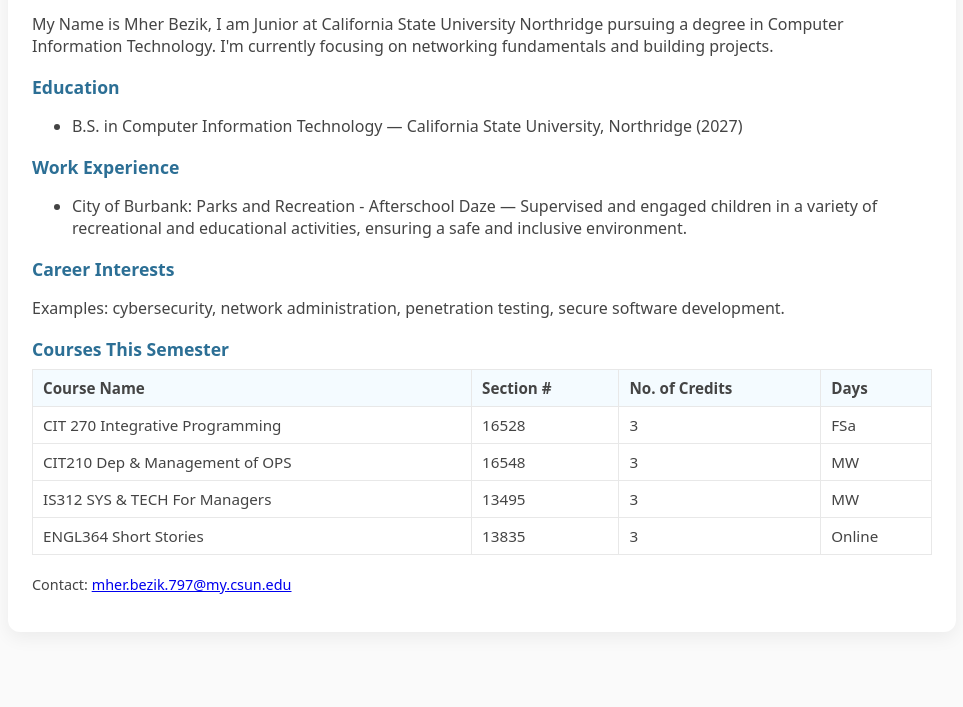
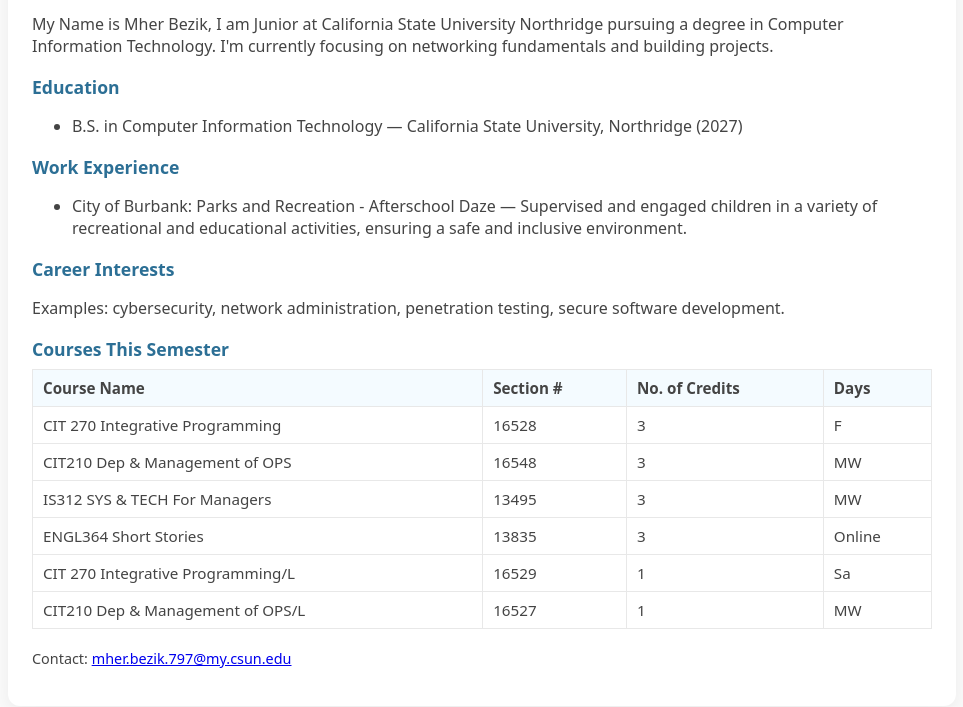
Before and after one commit to mherbezik/Lab10312, a plain HTML site: page index.html in a window 1280 px wide. Shown: the part 203-910 px from the top of the page, without its empty margins (158-1121 px from the left). Before the commit the page ends 855 px from the top, so only its background shows below. Drawn offline with Linux system fonts and the light colour scheme.

Commit message:
Update index.html 2

```diff
--- a/index.html
+++ b/index.html
@@ -55,7 +55,7 @@
             <td>CIT 270 Integrative Programming</td>
             <td>16528</td>
             <td>3</td>
-            <td>FSa</td>
+            <td>F</td>
           </tr>
           <tr>
             <td>CIT210 Dep & Management of OPS</td>
@@ -74,6 +74,18 @@
             <td>13835</td>
             <td>3</td>
             <td>Online</td>
+          <tr>
+            <td>CIT 270 Integrative Programming/L</td>
+            <td>16529</td>
+            <td>1</td>
+            <td>Sa</td>
+          </tr>
+          <tr>
+            <td>CIT210 Dep & Management of OPS/L</td>
+            <td>16527</td>
+            <td>1</td>
+            <td>MW</td>
+          </tr>
         </tbody>
       </table>
     </section>
```
